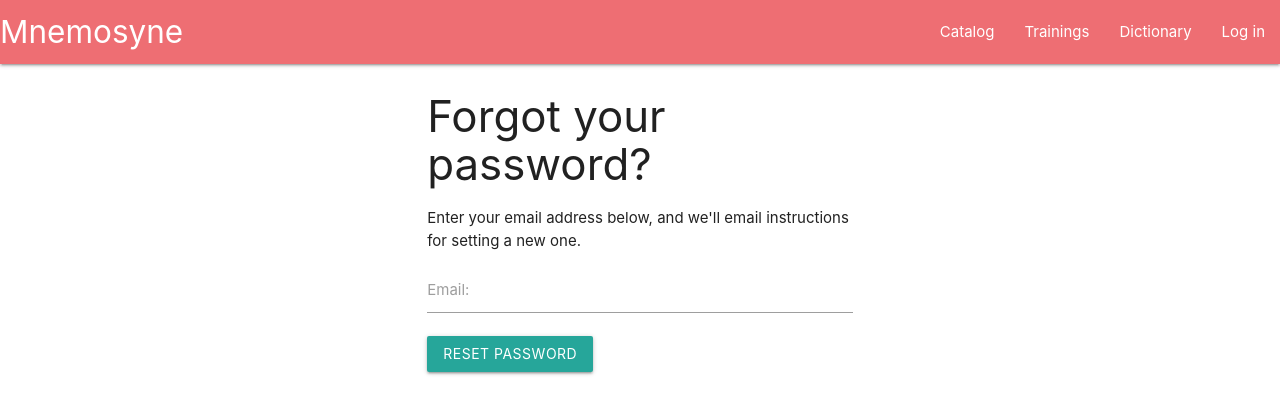
After one commit to mnemosyne-team/mnemosyne, a Django app: page /reset-password/ in a window 1280 px wide. The commit adds this page. Shown: the top 414 px of the page. Run offline with Django 3.2, Linux system fonts and the light colour scheme; some libraries are stand-ins or nearby versions.

Commit message:
Added password reset templates and urls. Also added SMTP support and variables.

```diff
--- a/wordbuilder/templates/registration/login.html
+++ b/wordbuilder/templates/registration/login.html
@@ -8,7 +8,8 @@
            <div class="col s12 m8 offset-m2 l6 offset-l3">
                <form method="post">
                    {% include 'registration/form.html' with button_text='Log in' %}
-                   <a class="right" href="{% url 'signup' %}"> New user? </a>
+                   <a class="right" href="{% url 'signup' %}"> New user? </a><br>
+                   <a class="right" href="{% url 'password_reset' %}"> Forgot password? </a>
                </form>
            </div>
        </div>
--- /dev/null
+++ b/wordbuilder/templates/registration/password-reset-form.html
@@ -0,0 +1,17 @@
+{% extends 'wordbuilder/base.html' %}
+
+{% block title %}Mnemosyne - Password Reset{% endblock %}
+
+{% block content %}
+    <div class="container">
+        <div class="row">
+            <div class="col s12 m8 offset-m2 l6 offset-l3">
+                <h3>Forgot your password?</h3>
+                <p>Enter your email address below, and we'll email instructions for setting a new one.</p>
+                <form method="post">
+                    {% include 'registration/form.html' with button_text="Reset password" %}
+                </form>
+            </div>
+        </div>
+    </div>
+{% endblock %}
--- a/wordbuilder/urls.py
+++ b/wordbuilder/urls.py
@@ -1,4 +1,5 @@
-from django.contrib.auth.views import LoginView, LogoutView
+from django.contrib.auth.views import LoginView, LogoutView, PasswordResetView, PasswordResetDoneView, \
+    PasswordResetConfirmView, PasswordResetCompleteView
 from django.urls import path, reverse_lazy
 
 from wordbuilder import views
@@ -9,4 +10,21 @@ urlpatterns = [
     path('login/', LoginView.as_view(), name='login'),
     path('logout/', LogoutView.as_view(next_page=reverse_lazy('index')), name='logout'),
     path('dictionary/', views.DictionaryView.as_view(), name='dictionary'),
+
+    path('reset-password/',
+         PasswordResetView.as_view(template_name='registration/password-reset-form.html',
+                                   email_template_name='registration/password-reset-email.html'),
+         name='password_reset'),
+
+    path('reset-password/done/',
+         PasswordResetDoneView.as_view(template_name='registration/password-reset-done.html'),
+         name='password_reset_done'),
+
+    path('reset-password-confirm/<uidb64>/<token>/',
+         PasswordResetConfirmView.as_view(template_name='registration/password-reset-confirm.html'),
+         name='password_reset_confirm'),
+
+    path('reset-password-complete/',
+         PasswordResetCompleteView.as_view(template_name='registration/password-reset-complete.html'),
+         name='password_reset_complete'),
 ]
```
Also changed, not shown: mnemosyne/settings.py (+11 -2 lines), wordbuilder/templates/registration/password-reset-complete.html (added, +13 -0 lines), wordbuilder/templates/registration/password-reset-confirm.html (added, +17 -0 lines), wordbuilder/templates/registration/password-reset-done.html (added, +17 -0 lines), wordbuilder/templates/registration/password-reset-email.html (added, +14 -0 lines).
